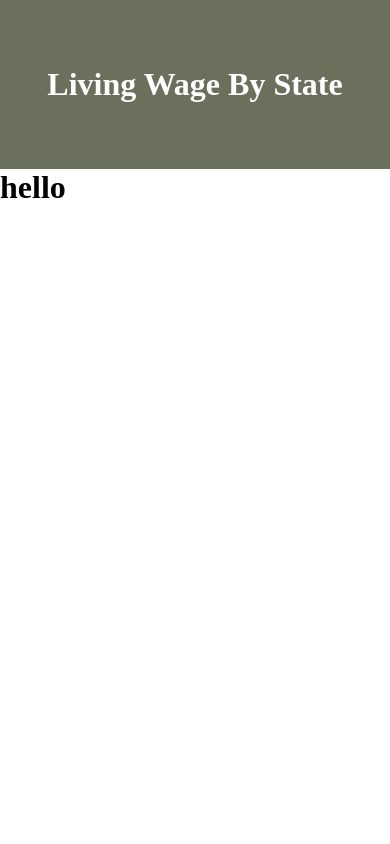
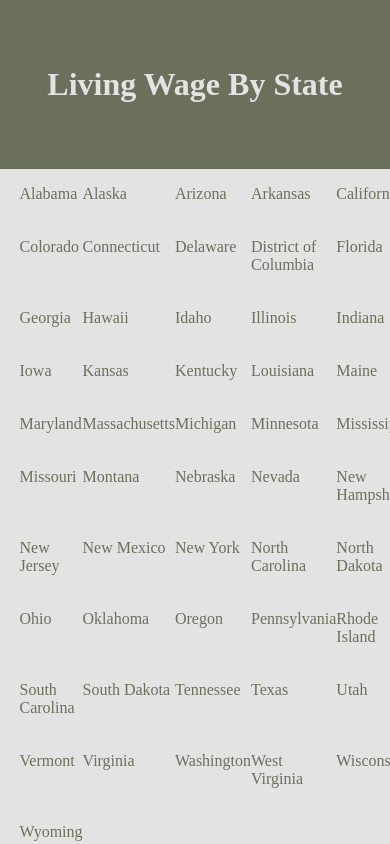
Before and after one commit to Irond76/livingWageProject, a SvelteKit app: page / in a window 390 px wide. Built offline with nearby package versions, Linux system fonts and the light colour scheme.

Commit message:
displaying state names, need to make mobile

```diff
--- a/src/routes/+layout.svelte
+++ b/src/routes/+layout.svelte
@@ -8,21 +8,25 @@
 </header>
 
 
-
-<slot />
+<main>
+    <slot />
+</main>
 
 
 <style>
     header {
         background-color: #6B705C;
         height: 20dvh;
-        color: #fff;
+        color: #e3e3e3;
     }
     .header-title {
-        display: flex;
+        display: grid;
         height: 20dvh;
         margin: 0 auto;
         width: fit-content;
         align-items: center;
     }
+    main {
+        background-color: #e3e3e3;
+    }
 </style>
--- a/src/routes/+page.svelte
+++ b/src/routes/+page.svelte
@@ -1,7 +1,33 @@
 <script>
 import { states } from '../data/StatesList';
+let stateNames = states
 </script>
 
-<div>
-    <h1>hello</h1>
+<div class="state-names">
+    {#each stateNames as states}
+    <div class="names">
+        <a href="/">{states.state}</a>
+    </div>
+    {/each}
 </div>
+
+<style>
+    .state-names {
+        width: 90dvw;
+        display: grid;
+        margin:  0 auto;
+        height: 80dvh;
+        grid-template-columns: 1fr 1fr 1fr 1fr 1fr;
+        row-gap: 1em;
+    }
+    a {
+        color: #6B705C;
+        text-decoration: none;
+    }
+    .names {
+        margin-top: 1em;
+    }
+    a:hover {
+        color: #B7B7A4
+    }
+</style>
```
